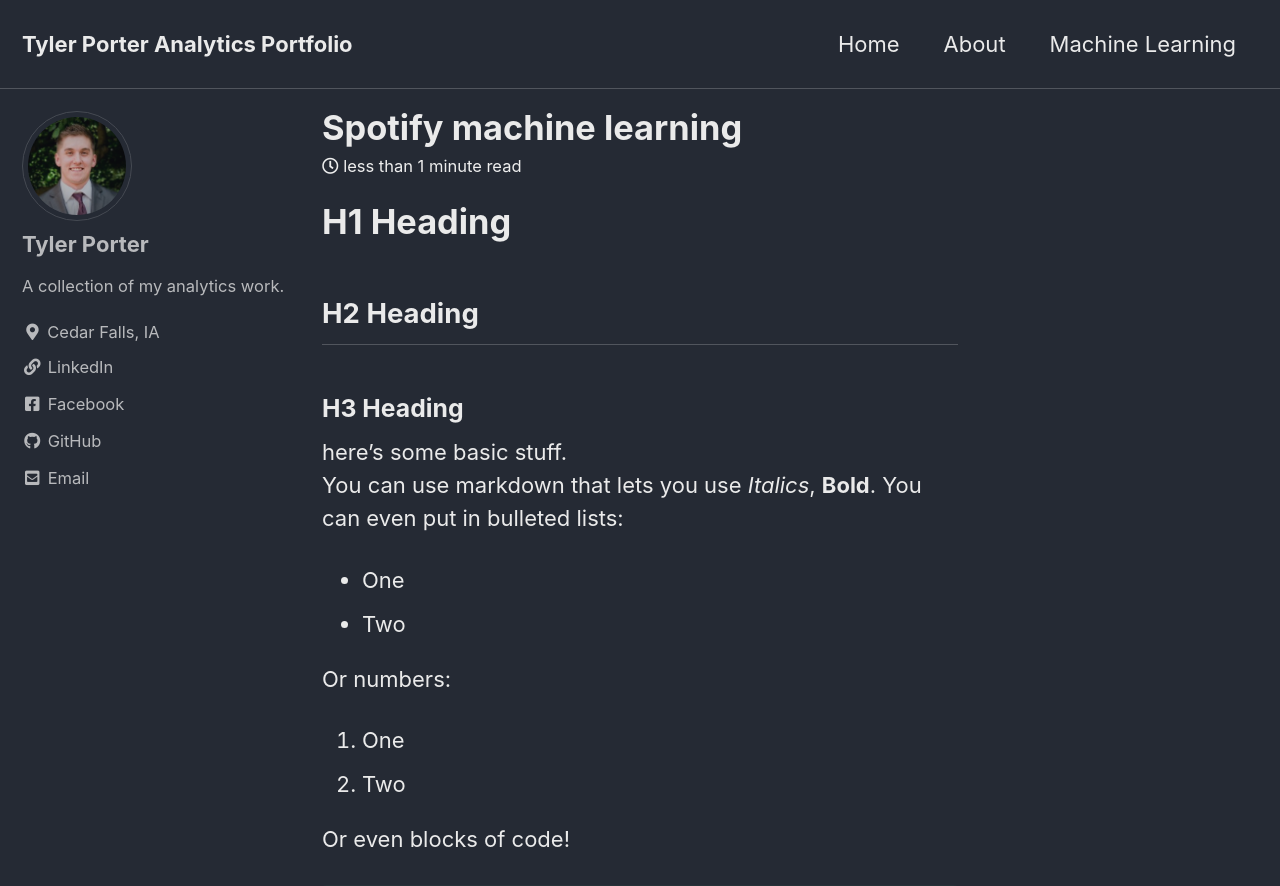
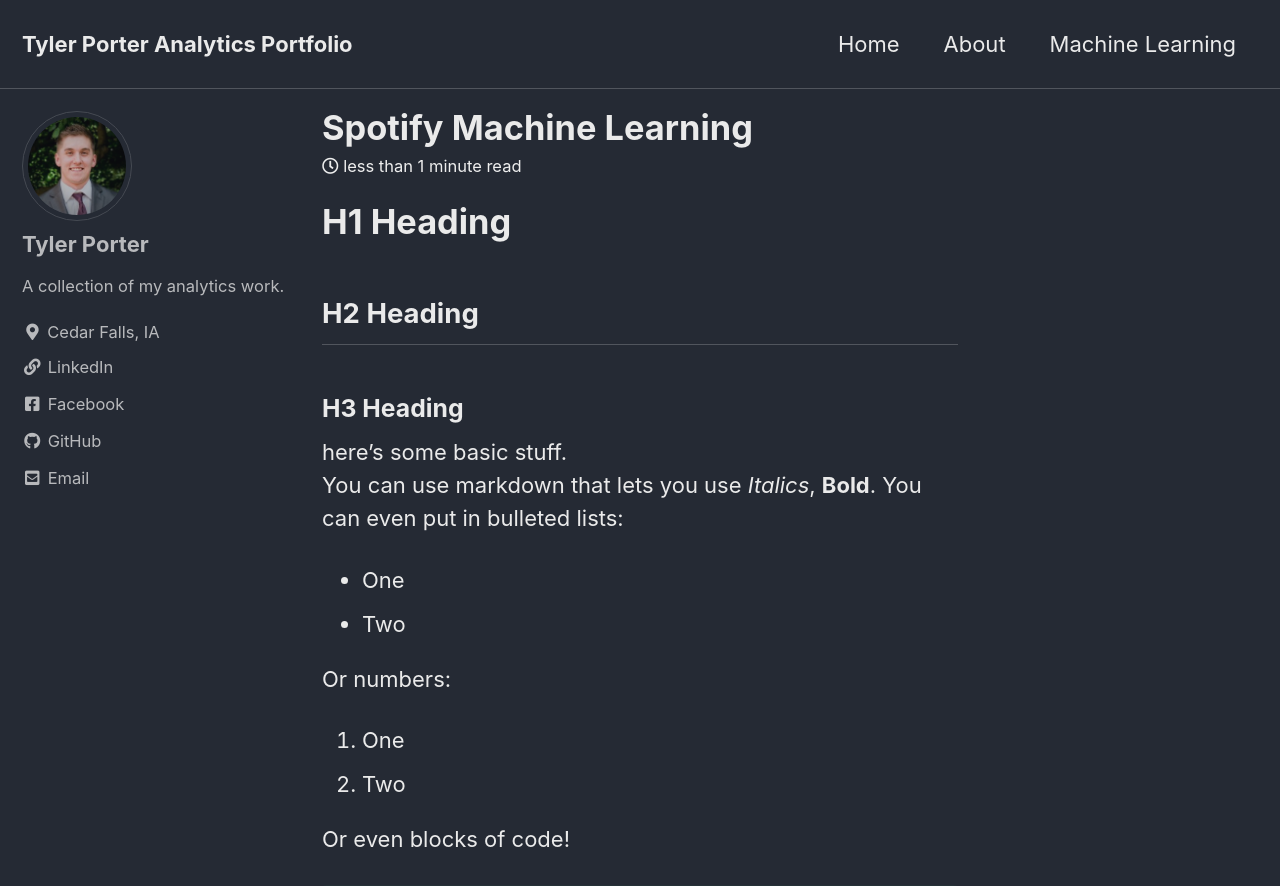
Before and after one commit to tyljporter/typo.github.io, a Jekyll site: the page built from _posts/2020-11-08-Spotify.md, in a window 1280 px wide and 900 px high. Shown: the top 886 px of the window. Built offline with Jekyll 4.4.1, drawn with Linux system fonts in a browser that asks for light colours; cached includes are drawn as plain includes; formulas are drawn with MathJax 3.

Commit message:
capitalization

```diff
--- a/_posts/2020-11-08-Spotify.md
+++ b/_posts/2020-11-08-Spotify.md
@@ -1,5 +1,5 @@
 ---
-title: "Spotify machine learning"
+title: "Spotify Machine Learning"
 date: 2020-11-5
 tags: [machine learning, data science, music]
 header:
```
